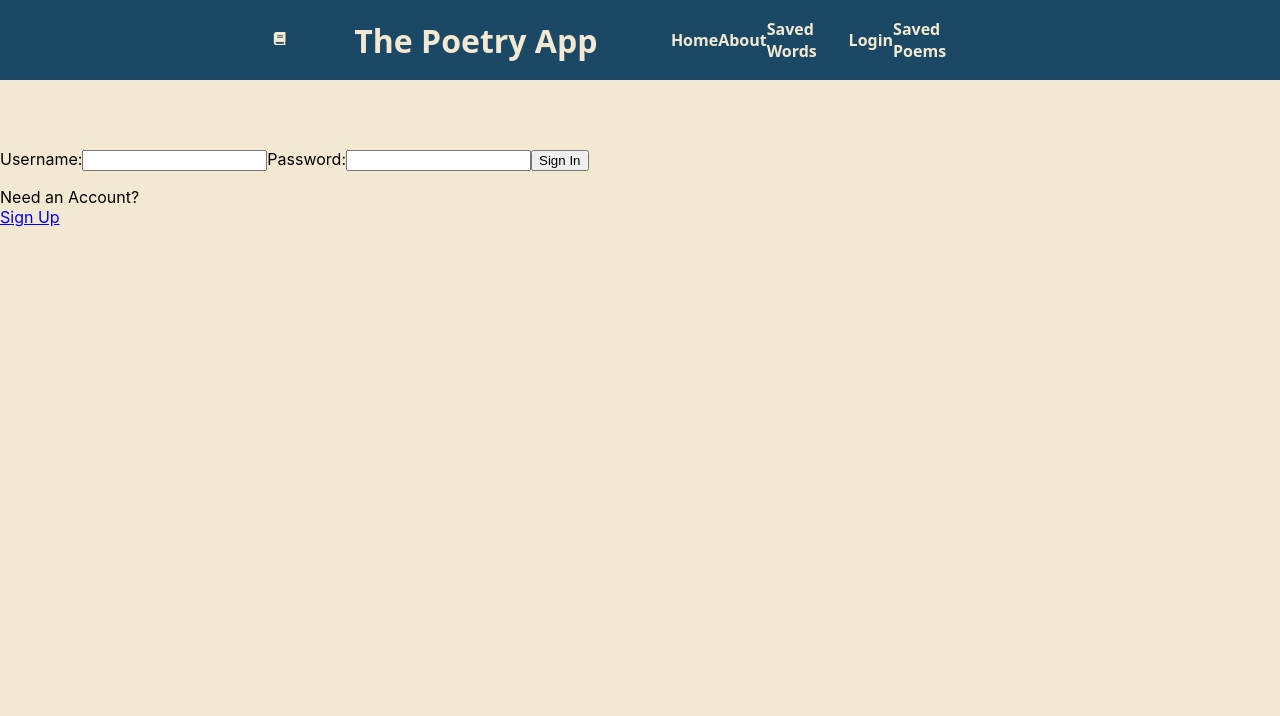
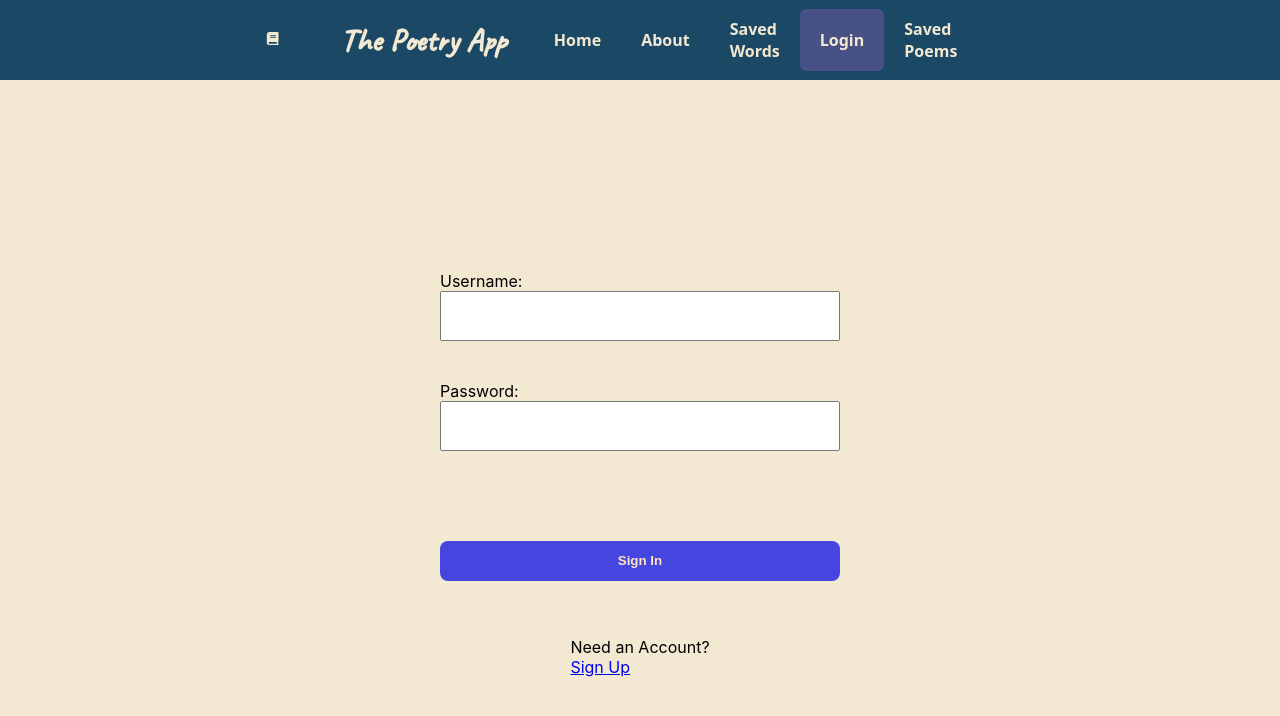
Before and after one commit to IAMAMZ/poetry, a React (Create React App) app: page /login in a window 1280 px wide. Shown: the top 716 px of the page. Built offline with nearby package versions, Linux system fonts and the light colour scheme.

Commit message:
style changes

```diff
--- a/src/components/Header.css
+++ b/src/components/Header.css
@@ -1,3 +1,5 @@
+@import url('https://fonts.googleapis.com/css2?family=Caveat:wght@500&display=swap');
+
 *{box-sizing: border-box;
 
 }
@@ -13,6 +15,9 @@
     color: aliceblue;
     font-weight: bold;
     font-family: system-ui, -apple-system, BlinkMacSystemFont, 'Segoe UI', Roboto, Oxygen, Ubuntu, Cantarell, 'Open Sans', 'Helvetica Neue', sans-serif;
+}
+.outerWrapper h1{
+    font-family: Caveat,cursive,sans-serif;
 }
 
 .innerWrapper{
@@ -43,6 +48,7 @@
     text-decoration: none;
     color: #F3E9D2;
     display: flex;
+    padding: 20px;
 }
 
 h1 {
@@ -58,6 +64,10 @@ header .nav-btn{
     outline: none;
     opacity: 0;
     visibility: none;
+}
+header a.active {
+    background-color: rgb(116, 91, 166,0.5);
+    border-radius: 6px;
 }
 .dict-link{
     background-color: transparent;
--- a/src/components/Header.js
+++ b/src/components/Header.js
@@ -40,7 +40,7 @@ export default function Header() {
             Home
           </NavLink>
           <NavLink onClick={showNavBar} className="nav-link" to={"/about"}>
-            About{" "}
+            About
           </NavLink>
           <NavLink onClick={showNavBar} className="nav-link" to={"/savedwords"}>
             Saved Words
--- /dev/null
+++ b/src/pages/Login.css
@@ -0,0 +1,34 @@
+
+
+.LoginPg section{
+    margin:0 auto;
+    width: 500px;
+    display: flex;
+    margin-top: 50px;
+    flex-direction: column;
+    justify-content: center;
+    align-items: center;
+}
+
+.LoginPg form {
+    display: flex;
+    flex-direction: column;
+    margin: 40px;
+}
+.LoginPg form input {
+    height: 50px;
+    width: 400px;
+    padding: 4px;
+    font-size: 24px;
+    margin-bottom: 40px;
+}
+
+.LoginPg form button {
+    margin-top: 50px;
+    height: 40px;
+    background-color: rgb(69, 69, 224);
+    border: none;
+    color: bisque;
+    font-weight: 700;
+    border-radius: 8px;
+}
--- a/src/pages/Login.js
+++ b/src/pages/Login.js
@@ -1,4 +1,5 @@
 import { useRef, useState, useEffect, useContext } from "react";
+import "./Login.css";
 import AuthContext from "../context/AuthProvider";
 import axios from "../api/axios";
 const LOGIN_URL = "/login";
@@ -51,7 +52,7 @@ export default function Login() {
   };
 
   return (
-    <>
+    <div className="LoginPg">
       {success ? (
         <section>
           <h1>You are logged in!</h1>
@@ -102,6 +103,6 @@ export default function Login() {
           </p>
         </section>
       )}
-    </>
+    </div>
   );
 }
```
